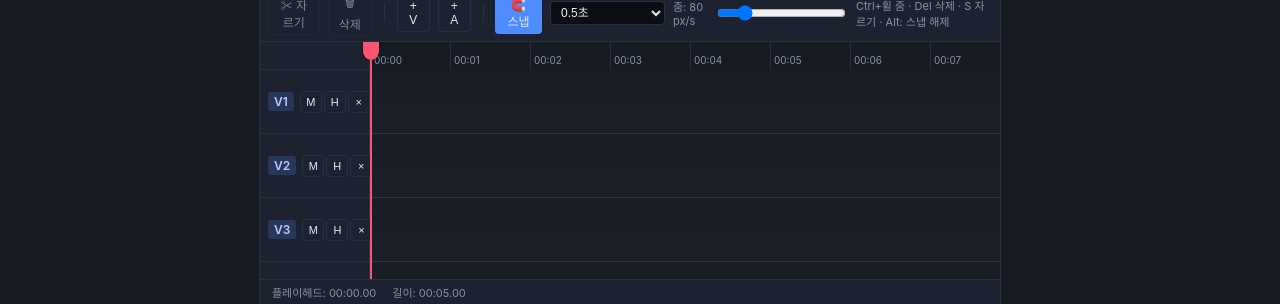
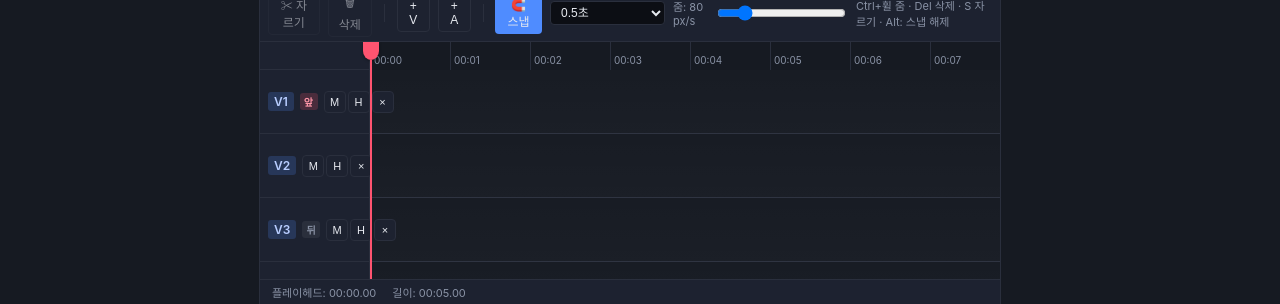
Before and after one commit to aura1905/auravideo, a React (Vite) app: page / in a window 1280 px wide. Shown: the part 496-800 px from the top of the page. Built offline with nearby package versions, Linux system fonts and the light colour scheme.

Commit message:
Fix V1/V2 z-order flicker via per-clip frame cache; add front/back badges

```diff
--- a/src/components/Preview.tsx
+++ b/src/components/Preview.tsx
@@ -6,7 +6,13 @@ import { formatTime } from '../utils/media';
 interface ClipMediaState {
   el: HTMLVideoElement;
   ready: boolean;
-  // for video: also acts as the visual source.
+  // Per-clip frame cache. We blit the last-known good frame here whenever the
+  // video reports readyState >= HAVE_CURRENT_DATA. The main canvas always reads
+  // from the cache, so a video being mid-seek can no longer cause a higher
+  // track to "disappear" and reveal a lower track underneath.
+  cache: HTMLCanvasElement;
+  cacheCtx: CanvasRenderingContext2D | null;
+  cacheValid: boolean;
 }
 
 export function Preview() {
@@ -78,9 +84,21 @@ export function Preview() {
       v.width = a.width || 320;
       v.height = a.height || 180;
       container.appendChild(v);
-      const state: ClipMediaState = { el: v, ready: false };
+      const cache = document.createElement('canvas');
+      cache.width = a.width || 320;
+      cache.height = a.height || 180;
+      const cacheCtx = cache.getContext('2d');
+      const state: ClipMediaState = {
+        el: v,
+        ready: false,
+        cache,
+        cacheCtx,
+        cacheValid: false,
+      };
       v.onloadeddata = () => {
         state.ready = true;
+        if (v.videoWidth) cache.width = v.videoWidth;
+        if (v.videoHeight) cache.height = v.videoHeight;
       };
       map.set(c.id, state);
     }
@@ -236,17 +254,31 @@ function drawFrame(
           alpha *= (end - head) / c.fadeOut;
         }
         ctx.globalAlpha = Math.max(0, Math.min(1, alpha));
-        if (m.el.readyState >= 2) {
-          // contain fit
-          const vw = m.el.videoWidth || a.width || W;
-          const vh = m.el.videoHeight || a.height || H;
+        // Refresh the per-clip cache from the live video whenever a fresh
+        // frame is available. This keeps a "last known good frame" around so
+        // a higher track stays on top even while its source is mid-seek.
+        if (m.el.readyState >= 2 && m.cacheCtx) {
+          const vw = m.el.videoWidth || m.cache.width;
+          const vh = m.el.videoHeight || m.cache.height;
+          if (vw && vh && (m.cache.width !== vw || m.cache.height !== vh)) {
+            m.cache.width = vw;
+            m.cache.height = vh;
+          }
+          try {
+            m.cacheCtx.drawImage(m.el, 0, 0, m.cache.width, m.cache.height);
+            m.cacheValid = true;
+          } catch {}
+        }
+        if (m.cacheValid) {
+          const vw = m.cache.width || a.width || W;
+          const vh = m.cache.height || a.height || H;
           const scale = Math.min(W / vw, H / vh);
           const dw = vw * scale;
           const dh = vh * scale;
           const dx = (W - dw) / 2;
           const dy = (H - dh) / 2;
           try {
-            ctx.drawImage(m.el, dx, dy, dw, dh);
+            ctx.drawImage(m.cache, dx, dy, dw, dh);
           } catch {}
         }
         ctx.globalAlpha = 1;
--- a/src/components/Timeline.tsx
+++ b/src/components/Timeline.tsx
@@ -162,10 +162,21 @@ export function Timeline() {
         <div className="timeline-grid" style={{ width: TRACK_HEADER_W + totalWidth }}>
           <Ruler width={totalWidth} pps={pixelsPerSecond} onMouseDown={startScrub} />
           <div className="tracks">
-            {tracks.map((track) => (
+            {tracks.map((track) => {
+              // For video tracks, higher in the UI = drawn on top of canvas.
+              const videoTracks = tracks.filter((t) => t.kind === 'video');
+              const videoIdx = track.kind === 'video' ? videoTracks.findIndex((t) => t.id === track.id) : -1;
+              const zLabel =
+                videoIdx === 0 && videoTracks.length > 1
+                  ? '앞'
+                  : videoIdx === videoTracks.length - 1 && videoTracks.length > 1
+                  ? '뒤'
+                  : null;
+              return (
               <TrackRow
                 key={track.id}
                 track={track}
+                zLabel={zLabel}
                 width={totalWidth}
                 pps={pixelsPerSecond}
                 onMute={() => toggleMute(track.id)}
@@ -207,7 +218,8 @@ export function Timeline() {
                     />
                   ))}
               </TrackRow>
-            ))}
+              );
+            })}
           </div>
           <Playhead time={playhead} pps={pixelsPerSecond} onMouseDown={startPlayheadDrag} />
         </div>
@@ -250,6 +262,7 @@ function Ruler({
 
 function TrackRow({
   track,
+  zLabel,
   width,
   pps,
   children,
@@ -259,6 +272,7 @@ function TrackRow({
   onDropAsset,
 }: {
   track: Track;
+  zLabel: string | null;
   width: number;
   pps: number;
   children: React.ReactNode;
@@ -270,8 +284,17 @@ function TrackRow({
   const [over, setOver] = useState(false);
   return (
     <div className="track-row" style={{ height: track.height }}>
-      <div className="track-header" style={{ width: TRACK_HEADER_W }}>
+      <div
+        className="track-header"
+        style={{ width: TRACK_HEADER_W }}
+        title={
+          track.kind === 'video'
+            ? '비디오 트랙 — 위쪽 트랙(V1)이 캔버스 앞에, 아래로 갈수록 뒤로 깔립니다'
+            : undefined
+        }
+      >
         <span className={`track-name ${track.kind}`}>{track.name}</span>
+        {zLabel && <span className={`z-badge ${zLabel === '앞' ? 'front' : 'back'}`}>{zLabel}</span>}
         <div className="track-buttons">
           <button onClick={onMute} className={track.muted ? 'on' : ''} title="음소거">M</button>
           {track.kind === 'video' && (
--- a/src/styles.css
+++ b/src/styles.css
@@ -302,6 +302,15 @@ input[type=number], input[type=text], select {
 }
 .track-name.video { background: rgba(79, 140, 255, 0.2); color: #b8cdff; }
 .track-name.audio { background: rgba(44, 128, 96, 0.2); color: #a6e2c5; }
+.z-badge {
+  font-size: 10px;
+  padding: 1px 4px;
+  border-radius: 3px;
+  font-weight: 600;
+  letter-spacing: 0.5px;
+}
+.z-badge.front { background: rgba(255, 84, 112, 0.2); color: #ff96a8; }
+.z-badge.back { background: rgba(255, 255, 255, 0.06); color: var(--muted); }
 .track-buttons { display: flex; gap: 2px; }
 .track-buttons button {
   width: 22px;
```
